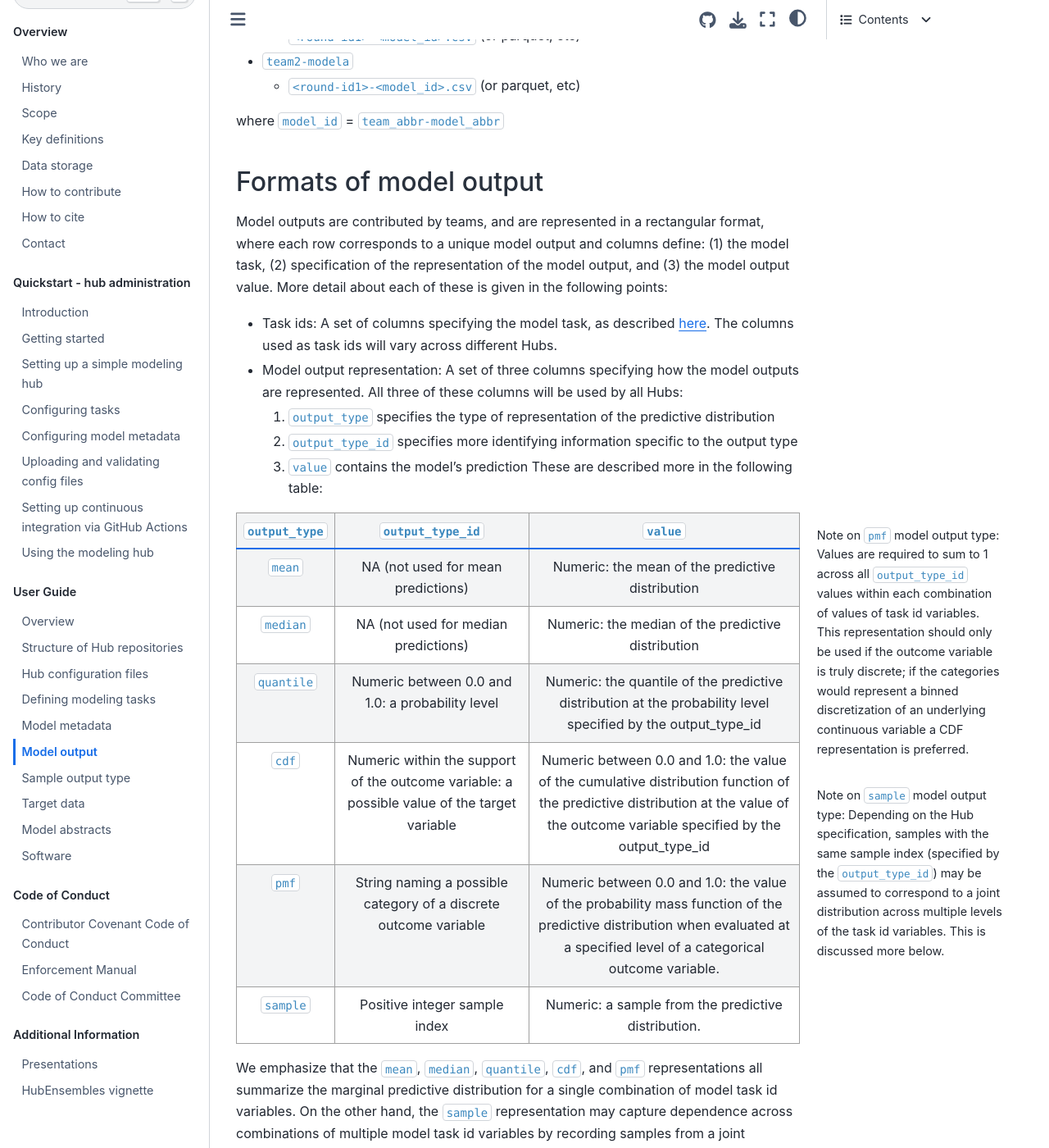
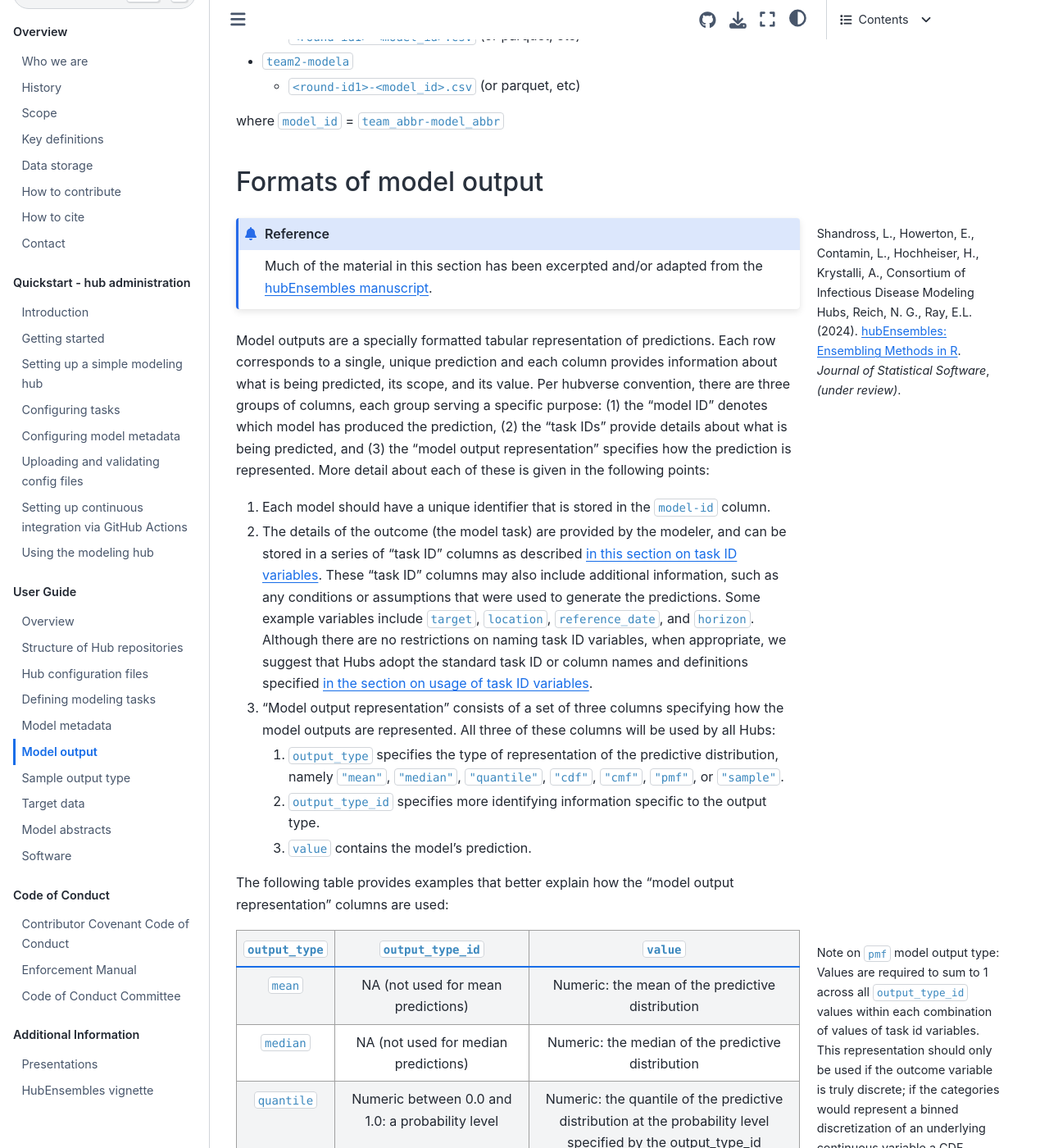
Before and after one commit to hubverse-org/hubDocs, a Sphinx documentation site: the page built from docs/source/user-guide/model-output.md, in a window 1280 px wide and 1400 px high, scrolled down 378 px. Shown: the whole window at 82% size. Built offline with Sphinx 7.4.7 and the Sphinx Book theme 1.1.4, drawn with Linux system fonts in a browser that asks for light colours; some of the changed text lies outside the part shown.

Commit message:
update model output file

````diff
--- a/docs/source/user-guide/model-output.md
+++ b/docs/source/user-guide/model-output.md
@@ -15,15 +15,24 @@
 
 (model-output-format)=
 ## Formats of model output
-Model outputs are contributed by teams, and are represented in a rectangular format, where each row corresponds to a unique model output and columns define: (1) the model task, (2) specification of the representation of the model output, and (3) the model output value. More detail about each of these is given in the following points:
+```{margin}
+Shandross, L., Howerton, E., Contamin, L., Hochheiser, H., Krystalli, A., Consortium of Infectious Disease Modeling Hubs, Reich, N. G., Ray, E.L. (2024). [hubEnsembles: Ensembling Methods in R](https://github.com/Infectious-Disease-Modeling-Hubs/hubEnsemblesManuscript). *Journal of Statistical Software*, *(under review)*.
+```
 
-* Task ids: A set of columns specifying the model task, as described [here](#task-id-vars). The columns used as task ids will vary across different Hubs.
+```{admonition} Reference
+Much of the material in this section has been excerpted and/or adapted from the [hubEnsembles manuscript](https://github.com/Infectious-Disease-Modeling-Hubs/hubEnsemblesManuscript).
+```
 
-* Model output representation: A set of three columns specifying how the model outputs are represented. All three of these columns will be used by all Hubs:
-   1. `output_type` specifies the type of representation of the predictive distribution
-   2. `output_type_id` specifies more identifying information specific to the output type
-   3. `value` contains the model’s prediction
-These are described more in the following table:
+Model outputs are a specially formatted tabular representation of predictions. Each row corresponds to a single, unique prediction and each column provides information about what is being predicted, its scope, and its value. Per hubverse convention, there are three groups of columns, each group serving a specific purpose: (1) the "model ID" denotes which model has produced the prediction, (2) the "task IDs" provide details about what is being predicted, and (3) the "model output representation" specifies how the prediction is represented. More detail about each of these is given in the following points:
+
+   1. Each model should have a unique identifier that is stored in the `model-id` column.
+   2. The details of the outcome (the model task) are provided by the modeler, and can be stored in a series of "task ID" columns as described [in this section on task ID variables](#task-id-vars). These "task ID" columns may also include additional information, such as any conditions or assumptions that were used to generate the predictions. Some example variables include `target`, `location`, `reference_date`, and `horizon`. Although there are no restrictions on naming task ID variables, when appropriate, we suggest that Hubs adopt the standard task ID or column names and definitions specified [in the section on usage of task ID variables](#task-id-use).
+   3. "Model output representation" consists of a set of three columns specifying how the model outputs are represented. All three of these columns will be used by all Hubs:
+      1. `output_type` specifies the type of representation of the predictive distribution, namely `"mean"`, `"median"`, `"quantile"`, `"cdf"`, `"cmf"`, `"pmf"`, or `"sample"`.
+      2. `output_type_id` specifies more identifying information specific to the output type.
+      3. `value` contains the model’s prediction.
+
+The following table provides examples that better explain how the "model output representation" columns are used:
 
 ```{margin}
 Note on `pmf` model output type: Values are required to sum to 1 across all `output_type_id` values within each combination of values of task id variables. This representation should only be used if the outcome variable is truly discrete; if the categories would represent a binned discretization of an underlying continuous variable  a CDF representation is preferred.
@@ -50,6 +59,8 @@
 4. the marginal predictive distribution for each combination of forecast date, location, and horizon
 
 Hubs should specify the collection of task id variables for which samples are expected to capture dependence; e.g., the first option listed above might specify that samples should be drawn from distributions that are “joint across” locations and horizons.
+
+More details about sample-output-type can be found in [the page describing sample output type data](../user-guide/sample-output-type.md).
 
 Here is an example for a Hub that collects mean and quantile forecasts for one-week-ahead incidence, but probabilities for the timing of a season peak:
 
````
